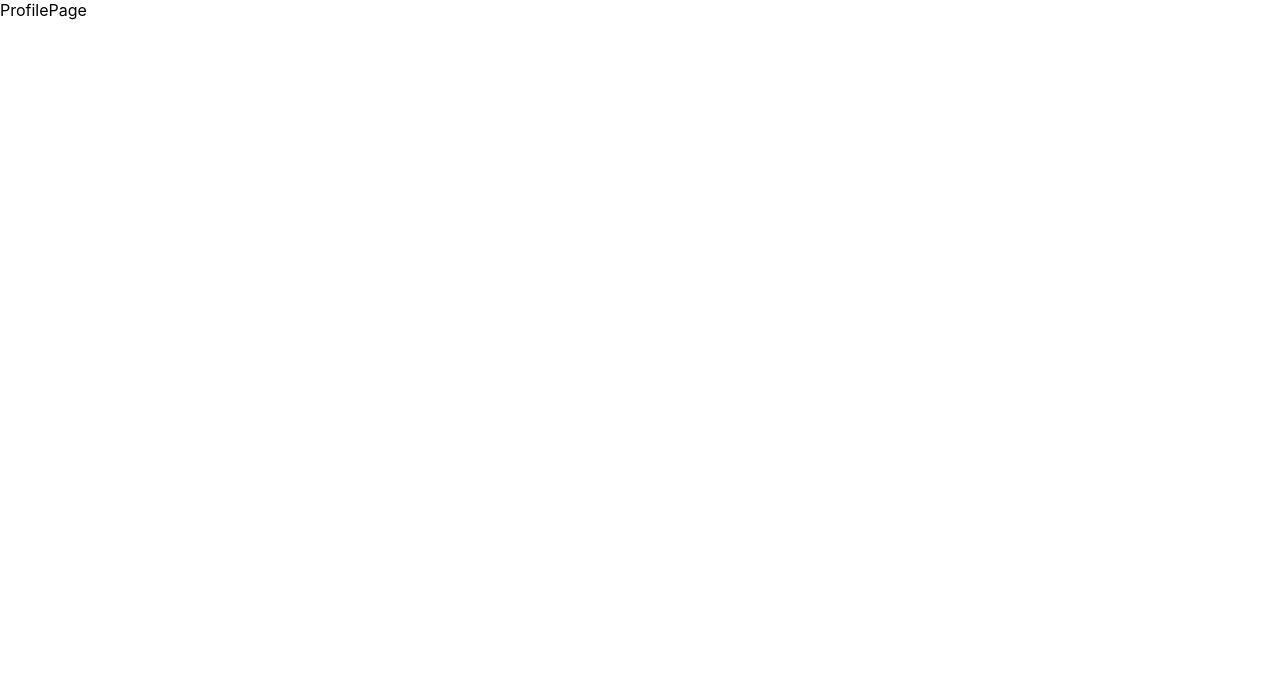
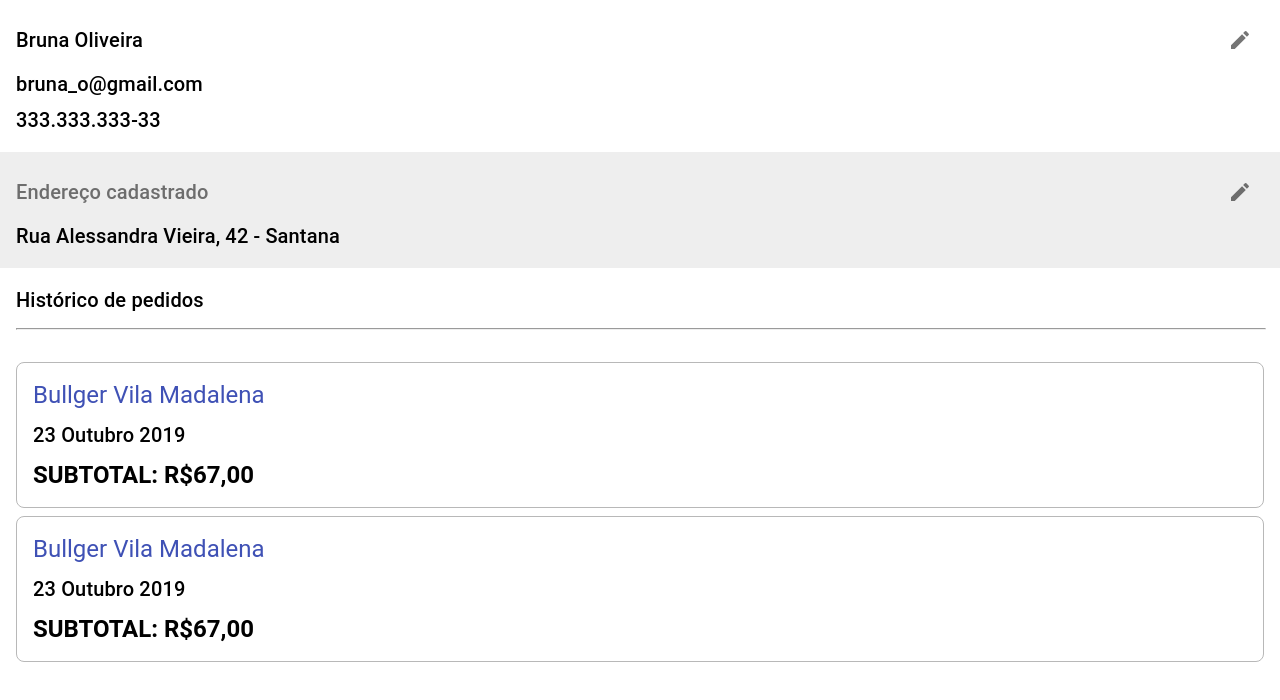
Before and after one commit to future4code/dumont-labe-food4, a React (Create React App) app: page /profile in a window 1280 px wide. Shown: the top 700 px of the page. Built offline with nearby package versions, Linux system fonts and the light colour scheme.

Commit message:
parte estática da ProfilePage

```diff
--- /dev/null
+++ b/src/components/OrdersHistoryCard/OrdersHistoryCard.js
@@ -0,0 +1,19 @@
+import React from 'react'
+import { Typography, Box } from '@material-ui/core'
+import { RoundedBorderBox } from './styles'
+
+const OrdersHistoryCard = (props) => {
+    return (
+        <RoundedBorderBox>
+            <Typography color="primary" variant="h5">Bullger Vila Madalena</Typography>
+            <Typography variant="h6">23 Outubro 2019</Typography>
+            <Typography fontWeight="bold" variant="h5">
+                <Box fontWeight="fontWeightBold">
+                    SUBTOTAL: R$67,00
+                </Box>
+            </Typography>
+        </RoundedBorderBox>
+    )
+}
+
+export default OrdersHistoryCard;
--- /dev/null
+++ b/src/components/OrdersHistoryCard/styles.js
@@ -0,0 +1,12 @@
+import styled from 'styled-components'
+
+export const RoundedBorderBox = styled.div`
+    display: flex;
+    margin: 8px 16px;
+    padding: 16px;
+    gap: 8px;
+    flex-direction: column;
+    border-radius: 8px;
+    border: solid 1px #B8B8B8;
+    align-items: flex-start;
+`
--- a/src/screens/ProfilePage/ProfilePage.js
+++ b/src/screens/ProfilePage/ProfilePage.js
@@ -1,9 +1,37 @@
 import React from 'react'
+import { Typography, IconButton } from '@material-ui/core'
+import { BaseContainer, FlexBox, Divisor } from './profile-styles'
+import OrdesHistoryCard from '../../components/OrdersHistoryCard/OrdersHistoryCard'
+import EditIcon from '@material-ui/icons/Edit';
 
 const ProfilePage = () => {
   return (
     <div>
-      ProfilePage
+      <FlexBox>
+        <BaseContainer>
+          <Typography variant="h6">Bruna Oliveira</Typography>
+          <IconButton>
+            <EditIcon/>
+          </IconButton>
+        </BaseContainer>
+        <Typography variant="h6">bruna_o@gmail.com</Typography>
+        <Typography variant="h6">333.333.333-33</Typography>
+      </FlexBox>
+      <FlexBox greyBackground>
+        <BaseContainer>
+          <Typography color="textSecondary" variant="h6">Endereço cadastrado</Typography>
+          <IconButton>
+            <EditIcon/>
+          </IconButton>
+        </BaseContainer>
+        <Typography variant="h6">Rua Alessandra Vieira, 42 - Santana</Typography>
+      </FlexBox>
+      <FlexBox>
+        <Typography variant="h6">Histórico de pedidos</Typography>
+        <Divisor/>
+      </FlexBox>
+      <OrdesHistoryCard/>
+      <OrdesHistoryCard/>
     </div>
   )
 }
--- /dev/null
+++ b/src/screens/ProfilePage/profile-styles.js
@@ -0,0 +1,25 @@
+import styled from 'styled-components'
+
+export const FlexBox = styled.div`
+    box-sizing: border-box;
+    display: flex;
+    padding: 16px;
+    gap: 4px;
+    flex-direction: column;
+    align-items: flex-start;
+    background-color:${props => props.greyBackground ? "#EEEEEE" : "#FFF" }
+`
+
+export const BaseContainer = styled.div`
+    width: 100%;
+    display: flex;
+    margin: 0;
+    padding: 0;
+    justify-content: space-between;
+    align-items: center;
+`
+
+export const Divisor = styled.hr`
+    width: 100%;
+    color: #000;
+`
```
